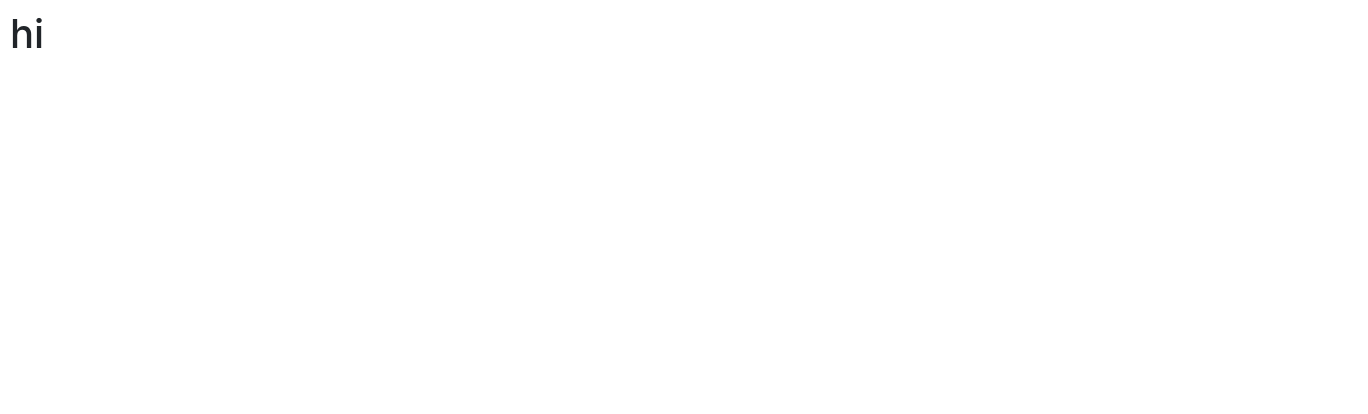
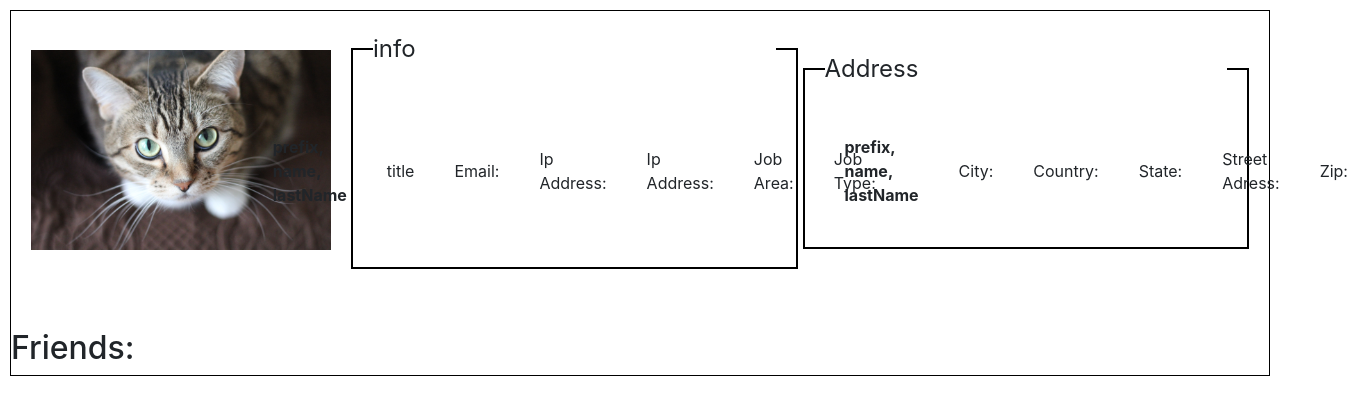
Before and after one commit to bekasturua/Sweeft-Acceleration-React-II-Step, a React (Create React App) app: page /user/1 in a window 1280 px wide. Shown: the top 414 px of the page, 1368 px wide, since content can reach past the window. Built offline with nearby package versions, Linux system fonts and the light colour scheme.

Commit message:
add html and css in user page

```diff
--- a/src/components/User/User.js
+++ b/src/components/User/User.js
@@ -1,9 +1,44 @@
 import classes from "./User.module.css";
+import img from "../User/img.jpg";
 
 const User = (props) => {
   return (
-    <div>
-      <h1>hi</h1>
+    <div className={classes.body}>
+      <div className={classes.header}>
+        <div>
+          <img className={classes.img} src={img} alt="..." />
+          <fieldset className={classes.info}>
+            <legend>info</legend>
+            <div className={classes.list}>
+              <div>
+                <strong>prefix, name, lastName</strong>
+              </div>
+              <div>title</div>
+              <br />
+              <div>Email:</div>
+              <div>Ip Address:</div>
+              <div>Ip Address:</div>
+              <div>Job Area:</div>
+              <div>Job Type:</div>
+            </div>
+          </fieldset>
+          <fieldset className={classes.address}>
+            <legend>Address</legend>
+            <div>
+              <strong>prefix, name, lastName</strong>
+            </div>
+            <div>City:</div>
+            <div>Country:</div>
+            <div>State:</div>
+            <div>Street Adress:</div>
+            <div>Zip:</div>
+          </fieldset>
+        </div>
+      </div>
+      <div>
+        <div className={classes.space}></div>
+        <h2>Friends:</h2>
+      </div>
     </div>
   );
 };
--- a/src/components/User/User.module.css
+++ b/src/components/User/User.module.css
@@ -0,0 +1,40 @@
+.header div {
+    display: flex;
+    justify-content: space-between;
+    align-items: center;
+    padding: 20px;
+}
+
+.header fieldset {
+    display: flex;
+    justify-content: space-between;
+    align-items: center;
+    padding: 20px;
+}
+.info {
+    margin-left: 20px;
+    width: 100%;
+    border: 2px solid black;
+    margin-right: 5px;
+    display: flex;
+    flex-direction: column;
+}
+
+.address {
+    border: 2px solid black;
+    width: 100%;
+    display: flex;
+    flex-direction: row;
+}
+
+img {
+    height: 200px;
+}
+
+.body {
+    border: 1px solid black;
+}
+
+.space {
+    padding: 20px;
+}
```
Also changed, not shown: src/components/User/img.jpg (added).
